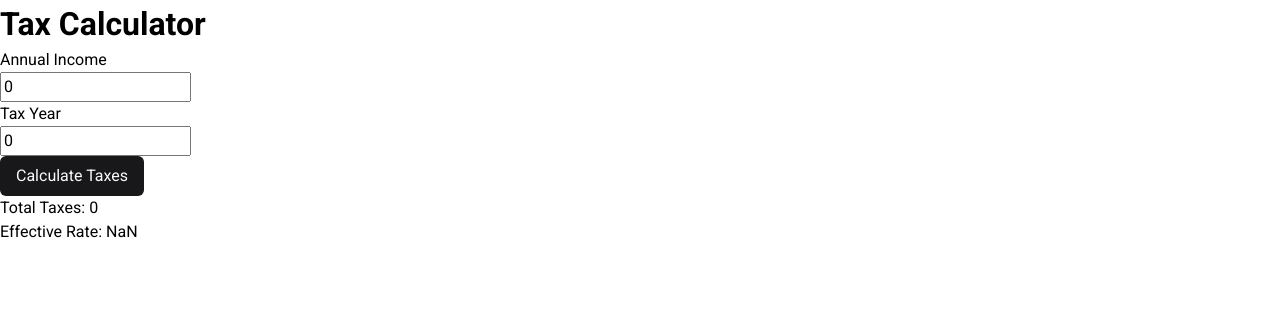
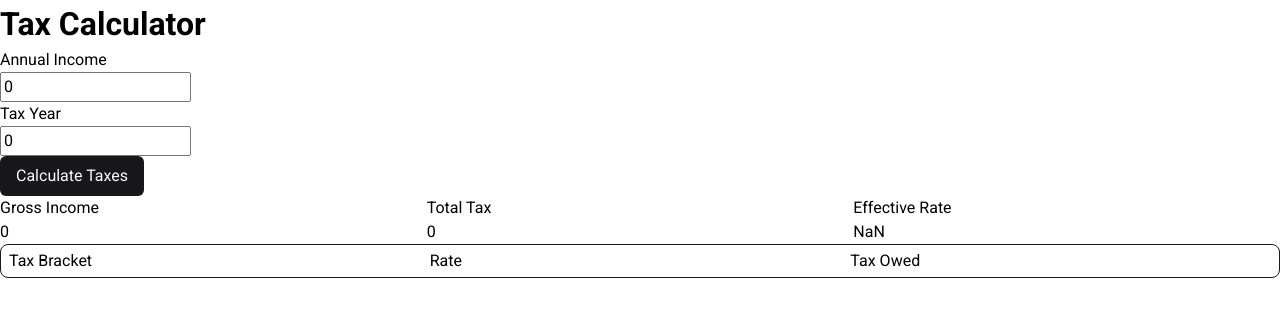
Before and after one commit to achahine78/tax-calculator, a React (Vite) app: page / in a window 1280 px wide. Shown: the top 316 px of the page. Built offline with nearby package versions, Linux system fonts and the light colour scheme.

Commit message:
feat: add basic styles to tax table

```diff
--- /dev/null
+++ b/src/components/TaxTable.css
@@ -0,0 +1,27 @@
+.tax-table-container {
+    .tax-table-header {
+        display: flex;
+
+        .tax-table-header__column {
+            flex: 1;
+        }
+    }
+
+    .tax-table {
+        border: solid 1px #18181b;
+        border-radius: 8px;
+
+        .tax-table__row {
+            display: flex;
+            padding: 4px 8px;
+
+            .tax-table__column {
+                flex: 1;
+            }
+        }
+
+        .tax-table__row:not(:last-child) {
+            border-bottom: solid 1px #18181b;
+        }
+    }
+}
--- a/src/components/TaxTable.tsx
+++ b/src/components/TaxTable.tsx
@@ -1,4 +1,6 @@
 import type { TaxCalculation } from "../utils/taxCalculator";
+
+import "./TaxTable.css";
 
 type Props = {
     taxes: TaxCalculation;
@@ -6,17 +8,37 @@ type Props = {
 
 export const TaxTable = ({ taxes }: Props) => {
     return (
-        <div>
-            <div>Total Taxes: {taxes.totalTax}</div>
-            {taxes.taxesPerBracket.map(({ max, min, rate, taxOwed }) => (
-                <div>
-                    <div>Max: {max}</div>
-                    <div>Min: {min}</div>
-                    <div>Rate: {rate}</div>
-                    <div>Taxes Owed: {taxOwed}</div>
+        <div className="tax-table-container">
+            <div className="tax-table-header">
+                <div className="tax-table-header__column">
+                    <div>Gross Income</div>
+                    <div>{taxes.annualIncome}</div>
                 </div>
-            ))}
-            <div>Effective Rate: {taxes.effectiveRate}</div>
+                <div className="tax-table-header__column">
+                    <div>Total Tax</div>
+                    <div>{taxes.totalTax}</div>
+                </div>
+                <div className="tax-table-header__column">
+                    <div>Effective Rate</div>
+                    <div>{taxes.effectiveRate}</div>
+                </div>
+            </div>
+            <div className="tax-table">
+                <div className="tax-table__row">
+                    <div className="tax-table__column">Tax Bracket</div>
+                    <div className="tax-table__column">Rate</div>
+                    <div className="tax-table__column">Tax Owed</div>
+                </div>
+                {taxes.taxesPerBracket.map(({ max, min, rate, taxOwed }) => (
+                    <div className="tax-table__row">
+                        <div className="tax-table__column">
+                            {min}-{max}
+                        </div>
+                        <div className="tax-table__column">{rate}</div>
+                        <div className="tax-table__column">{taxOwed}</div>
+                    </div>
+                ))}
+            </div>
         </div>
     );
 };
```
